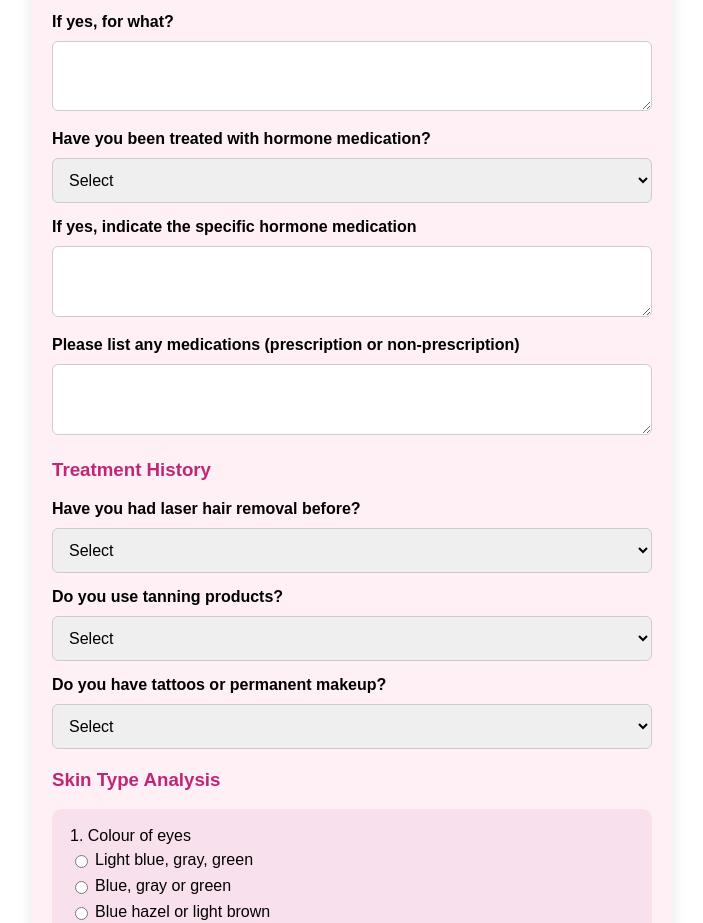
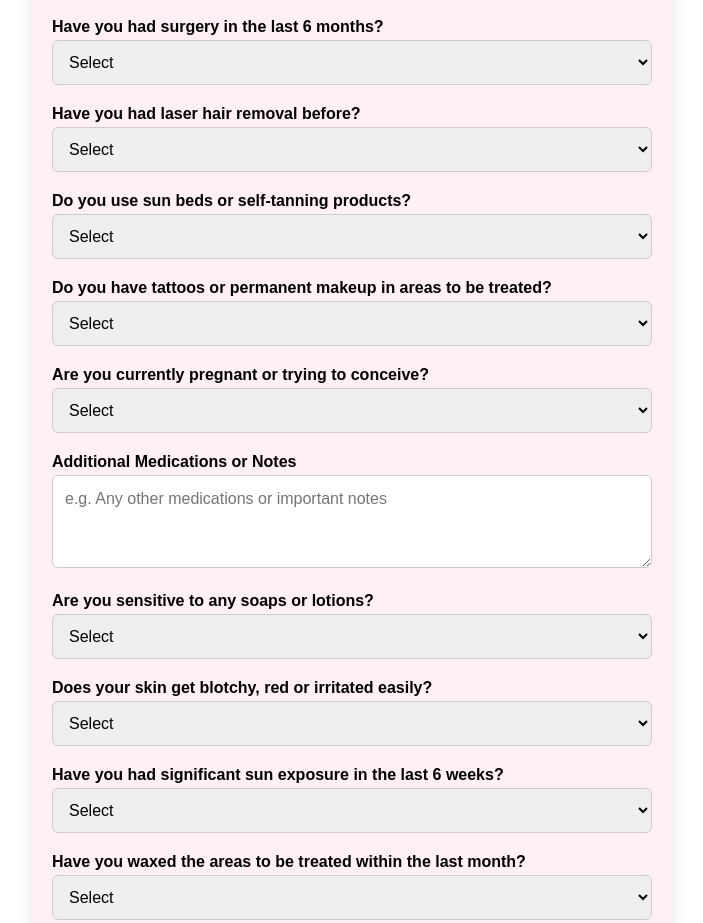
Before and after one commit to PulkitKakkar/pink-beauty-salon-app, a React (Vite) app: page /consultation in a window 1280 px wide. Shown: the part 869-1792 px from the top of the page, without its empty margins (288-991 px from the left). Built offline with nearby package versions, Linux system fonts and the light colour scheme; no server answers.

Commit message:
adding more fields to Laser consultation form

```diff
--- a/src/pages/ConsultationForm.jsx
+++ b/src/pages/ConsultationForm.jsx
@@ -169,6 +169,12 @@ export default function ConsultationForm() {
     treatments: "",
     skinTypeScore: "",
     disclaimerAccepted: false,
+    surgeryInLast6Months: "",
+    hadLaserHairRemovalBefore: "",
+    additionalMedications: "",
+    useSunbedsOrTanningProducts: "",
+    tattoosOrPermanentMakeup: "",
+    currentlyPregnantOrTryingToConceive: "",
   });
 
   const handleChange = (e) => {
@@ -253,6 +259,12 @@ export default function ConsultationForm() {
        treatments: "",
        skinTypeScore: "",
        disclaimerAccepted: false,
+       surgeryInLast6Months: "",
+       hadLaserHairRemovalBefore: "",
+       additionalMedications: "",
+       useSunbedsOrTanningProducts: "",
+       tattoosOrPermanentMakeup: "",
+       currentlyPregnantOrTryingToConceive: "",
      });
      setSkinAnswers({});
      setSkinScore(0);
@@ -313,6 +325,195 @@ export default function ConsultationForm() {
           labelStyle={labelStyle}
           formErrors={formErrors}
         />
+        <div style={{ marginBottom: "20px" }}>
+          <label style={labelStyle}>
+            Areas to be treated
+            <textarea
+              name="areasToBeTreated"
+              value={form.areasToBeTreated}
+              onChange={handleChange}
+              style={inputStyle}
+              rows={3}
+              placeholder="e.g. Face, underarms, bikini line"
+            />
+          </label>
+          {formErrors.areasToBeTreated && (
+            <p style={{ color: "red", marginTop: "4px" }}>{formErrors.areasToBeTreated}</p>
+          )}
+        </div>
+
+        <div style={{ marginBottom: "20px" }}>
+          <label style={labelStyle}>
+            Have you had surgery in the last 6 months?
+            <select
+              name="surgeryInLast6Months"
+              value={form.surgeryInLast6Months}
+              onChange={handleChange}
+              style={inputStyle}
+            >
+              <option value="">Select</option>
+              <option value="yes">Yes</option>
+              <option value="no">No</option>
+            </select>
+          </label>
+        </div>
+
+        <div style={{ marginBottom: "20px" }}>
+          <label style={labelStyle}>
+            Have you had laser hair removal before?
+            <select
+              name="hadLaserHairRemovalBefore"
+              value={form.hadLaserHairRemovalBefore}
+              onChange={handleChange}
+              style={inputStyle}
+            >
+              <option value="">Select</option>
+              <option value="yes">Yes</option>
+              <option value="no">No</option>
+            </select>
+          </label>
+        </div>
+
+        <div style={{ marginBottom: "20px" }}>
+          <label style={labelStyle}>
+            Do you use sun beds or self-tanning products?
+            <select
+              name="useSunbedsOrTanningProducts"
+              value={form.useSunbedsOrTanningProducts}
+              onChange={handleChange}
+              style={inputStyle}
+            >
+              <option value="">Select</option>
+              <option value="yes">Yes</option>
+              <option value="no">No</option>
+            </select>
+          </label>
+        </div>
+
+        <div style={{ marginBottom: "20px" }}>
+          <label style={labelStyle}>
+            Do you have tattoos or permanent makeup in areas to be treated?
+            <select
+              name="tattoosOrPermanentMakeup"
+              value={form.tattoosOrPermanentMakeup}
+              onChange={handleChange}
+              style={inputStyle}
+            >
+              <option value="">Select</option>
+              <option value="yes">Yes</option>
+              <option value="no">No</option>
+            </select>
+          </label>
+        </div>
+
+        <div style={{ marginBottom: "20px" }}>
+          <label style={labelStyle}>
+            Are you currently pregnant or trying to conceive?
+            <select
+              name="currentlyPregnantOrTryingToConceive"
+              value={form.currentlyPregnantOrTryingToConceive}
+              onChange={handleChange}
+              style={inputStyle}
+            >
+              <option value="">Select</option>
+              <option value="yes">Yes</option>
+              <option value="no">No</option>
+            </select>
+          </label>
+        </div>
+
+        <div style={{ marginBottom: "20px" }}>
+          <label style={labelStyle}>
+            Additional Medications or Notes
+            <textarea
+              name="additionalMedications"
+              value={form.additionalMedications}
+              onChange={handleChange}
+              style={inputStyle}
+              rows={3}
+              placeholder="e.g. Any other medications or important notes"
+            />
+          </label>
+        </div>
+
+        {/* --- Missing medical questions from PDF (added) --- */}
+        <div style={{ marginBottom: "20px" }}>
+          <label style={labelStyle}>
+            Are you sensitive to any soaps or lotions?
+            <select
+              name="sensitiveSoaps"
+              value={form.sensitiveSoaps}
+              onChange={handleChange}
+              style={inputStyle}
+            >
+              <option value="">Select</option>
+              <option value="yes">Yes</option>
+              <option value="no">No</option>
+            </select>
+          </label>
+          {formErrors.sensitiveSoaps && (
+            <p style={{ color: "red", marginTop: "6px" }}>{formErrors.sensitiveSoaps}</p>
+          )}
+        </div>
+
+        <div style={{ marginBottom: "20px" }}>
+          <label style={labelStyle}>
+            Does your skin get blotchy, red or irritated easily?
+            <select
+              name="skinIrritated"
+              value={form.skinIrritated}
+              onChange={handleChange}
+              style={inputStyle}
+            >
+              <option value="">Select</option>
+              <option value="yes">Yes</option>
+              <option value="no">No</option>
+            </select>
+          </label>
+          {formErrors.skinIrritated && (
+            <p style={{ color: "red", marginTop: "6px" }}>{formErrors.skinIrritated}</p>
+          )}
+        </div>
+
+        <div style={{ marginBottom: "20px" }}>
+          <label style={labelStyle}>
+            Have you had significant sun exposure in the last 6 weeks?
+            <select
+              name="sunExposure6Weeks"
+              value={form.sunExposure6Weeks}
+              onChange={handleChange}
+              style={inputStyle}
+            >
+              <option value="">Select</option>
+              <option value="yes">Yes</option>
+              <option value="no">No</option>
+            </select>
+          </label>
+          {formErrors.sunExposure6Weeks && (
+            <p style={{ color: "red", marginTop: "6px" }}>{formErrors.sunExposure6Weeks}</p>
+          )}
+        </div>
+
+        <div style={{ marginBottom: "20px" }}>
+          <label style={labelStyle}>
+            Have you waxed the areas to be treated within the last month?
+            <select
+              name="waxedAreasMonth"
+              value={form.waxedAreasMonth}
+              onChange={handleChange}
+              style={inputStyle}
+            >
+              <option value="">Select</option>
+              <option value="yes">Yes</option>
+              <option value="no">No</option>
+            </select>
+          </label>
+          {formErrors.waxedAreasMonth && (
+            <p style={{ color: "red", marginTop: "6px" }}>{formErrors.waxedAreasMonth}</p>
+          )}
+        </div>
+        {/* --- end added fields --- */}
+
         <MedicalBackgroundSection
           form={form}
           handleChange={handleChange}
@@ -339,6 +540,44 @@ export default function ConsultationForm() {
           handleChange={handleChange}
           formErrors={formErrors}
         />
+        {/* Laser Hair Removal Consent & Acknowledgement Section */}
+        <div style={{ marginBottom: "20px" }}>
+          <h3 style={{ color: "#d63384", marginBottom: "10px" }}>
+            Laser Hair Removal Consent & Acknowledgement
+          </h3>
+          {[
+            "I authorise staff to perform laser hair removal using 4-wavelength system.",
+            "I understand this is a new aesthetic/cosmetic procedure with ongoing studies.",
+            "I acknowledge the treatment may not produce permanent hair removal.",
+            "I accept that no guarantees have been made to me regarding the results.",
+            "I understand side effects may include discomfort, swelling, redness, itching, blistering, or colour changes.",
+            "I understand hyper/hypopigmentation may occur and take months to resolve.",
+            "I will avoid sun exposure before and after treatment.",
+            "I have not used oral isotretinoin (Accutane) within the last 6 months.",
+            "I understand blistering or crusting is rare but possible and may take 2–4 weeks to heal.",
+            "I acknowledge the risk of herpes reactivation and understand precautions may be taken.",
+            "I will use proper eye protection during the treatment.",
+            "All my questions have been answered to my satisfaction.",
+            "I accept all risks of treatment and understand the aftercare.",
+            "I understand a patch test is required and 72h must pass before treatment.",
+            "I am satisfied with the practitioner's explanations and conduct.",
+            "I acknowledge no loss or damage liability on the practitioner.",
+            "I understand patch tests are advised and performed at my discretion.",
+            "I consent to photographs for monitoring and advertising purposes."
+          ].map((text, index) => (
+            <div key={index} style={{ marginBottom: "10px" }}>
+              <label style={{ display: "flex", alignItems: "start", gap: "10px" }}>
+                <input
+                  type="checkbox"
+                  name={`consent${index}`}
+                  required
+                  style={{ marginTop: "4px" }}
+                />
+                <span>{text}</span>
+              </label>
+            </div>
+          ))}
+        </div>
         <SignatureSection
           sigPad={sigPad}
           clearSignature={clearSignature}
```
